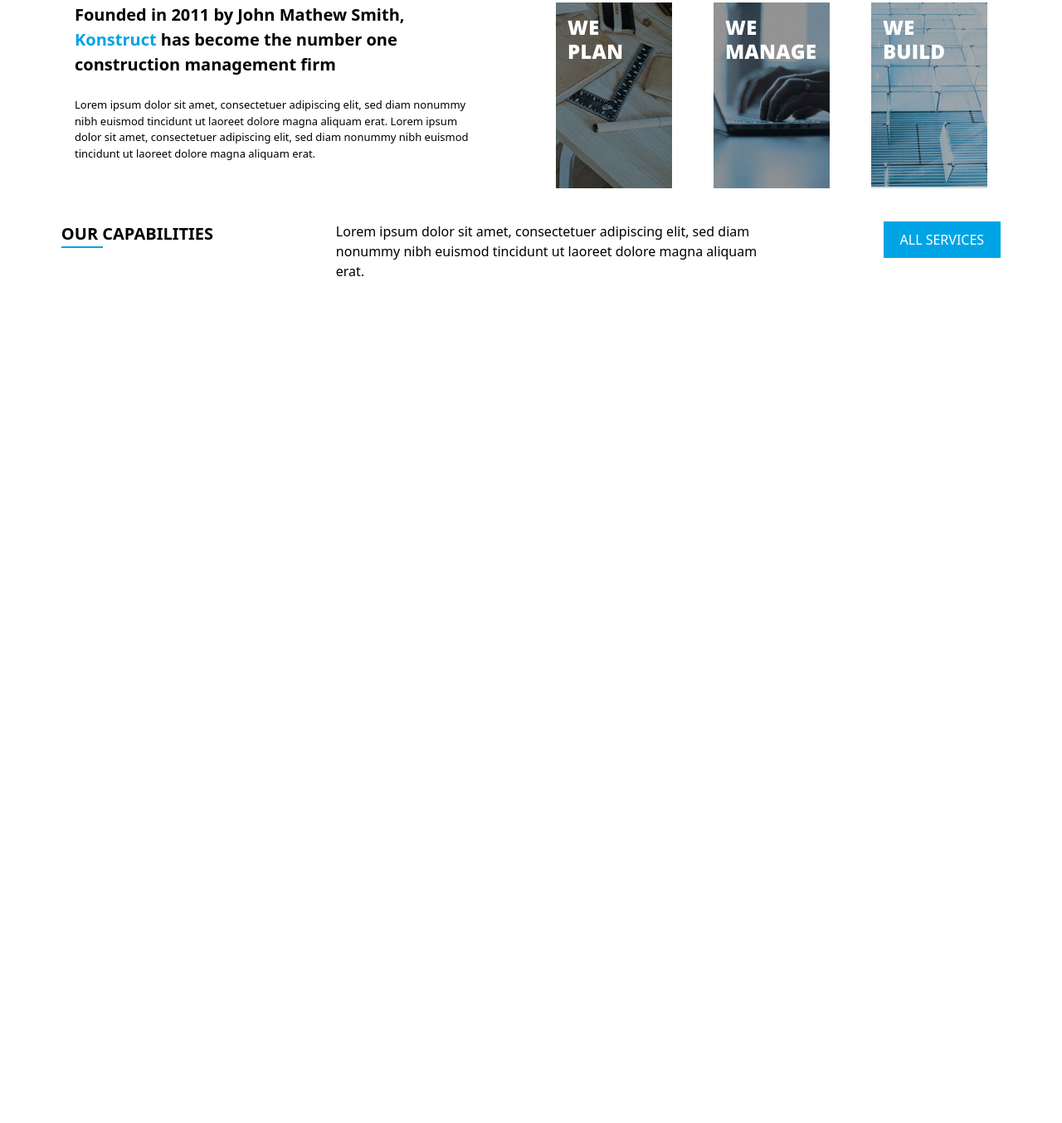
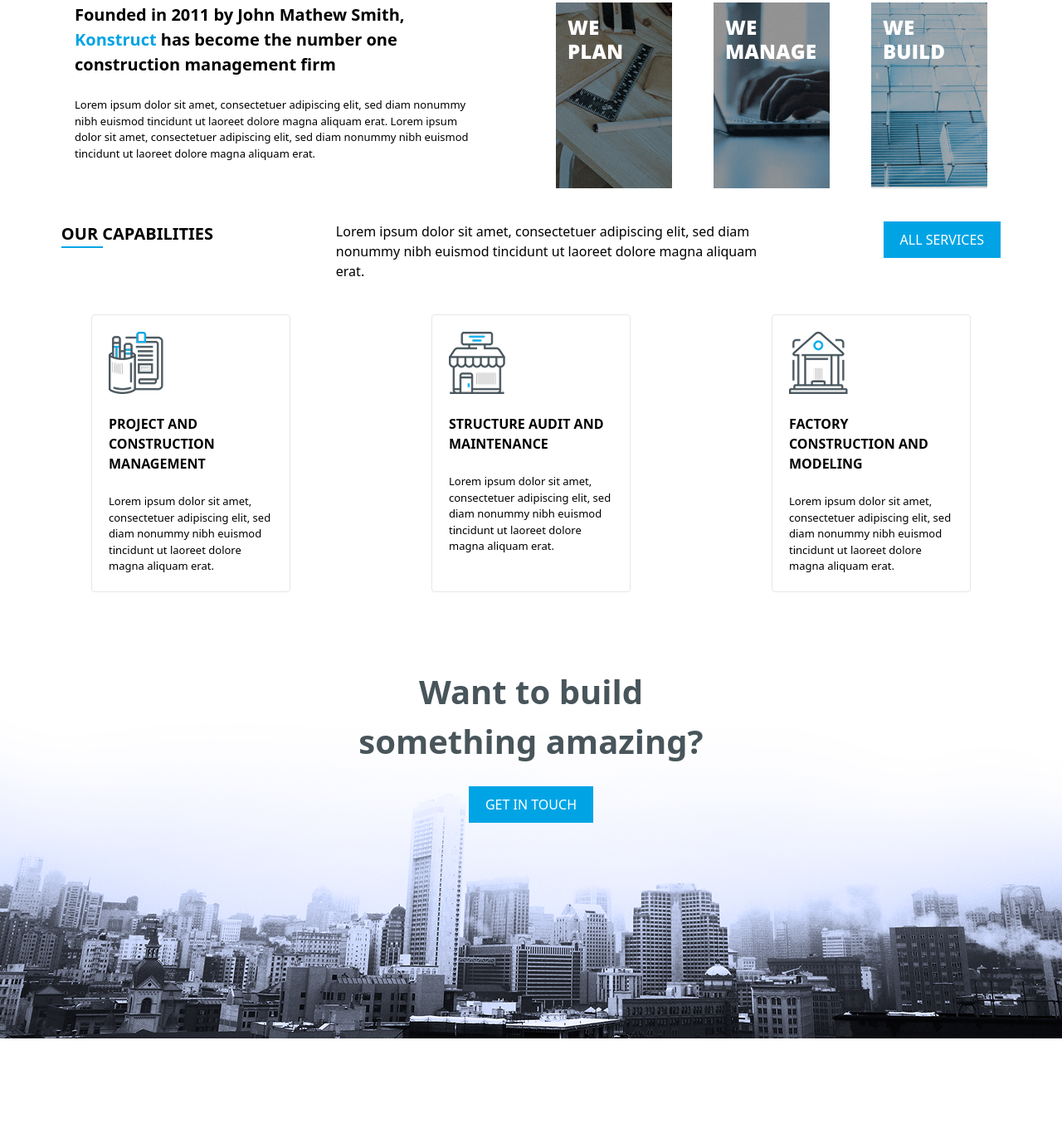
Before and after one commit to Mirzoalievb88/first.home, a website: page src/index.html in a window 1280 px wide. Shown: the part 1209-2563 px from the top of the page at 83% size. Before the commit the page ends 1548 px from the top, so only its background shows below. Drawn offline with nearby package versions, Linux system fonts and the light colour scheme; files that its build step writes are made by us from their sources.

Commit message:
section4

```diff
--- a/src/index.html
+++ b/src/index.html
@@ -58,5 +58,35 @@
             <button class="bg-[#00A4E5] text-[white] p-[10px] px-[20px]">ALL SERVICES</button>
         </div>
     </div>
+    <div class="flex gap-[30px] p-[40px] justify-around">
+        <div class="w-[20%] border-[1px] p-[20px] rounded">
+            <img src="./Bitmap.png">
+            <br>
+            <p class="font-bold">PROJECT AND CONSTRUCTION MANAGEMENT</p>
+            <br>
+            <p class="text-[13px]">Lorem ipsum dolor sit amet, consectetuer adipiscing elit, sed diam nonummy nibh euismod tincidunt ut laoreet dolore magna aliquam erat.</p>
+        </div>
+        <div class="w-[20%] border-[1px] p-[20px] rounded">
+            <img src="./Bitmap (1).png">
+            <br>
+            <p class="font-bold">STRUCTURE AUDIT AND MAINTENANCE</p>
+            <br>
+            <p class="text-[13px]">Lorem ipsum dolor sit amet, consectetuer adipiscing elit, sed diam nonummy nibh euismod tincidunt ut laoreet dolore magna aliquam erat.</p>
+        </div>
+        <div class="w-[20%] border-[1px] p-[20px] rounded">
+            <img src="./Bitmap (2).png">
+            <br>
+            <p class="font-bold">FACTORY CONSTRUCTION AND MODELING</p>
+            <br>
+            <p class="text-[13px]">Lorem ipsum dolor sit amet, consectetuer adipiscing elit, sed diam nonummy nibh euismod tincidunt ut laoreet dolore magna aliquam erat.</p>
+        </div>
+    </div>
+    <div class="name2 h-[75vh] p-[50px]">
+        <div class="text-center">
+            <p class="font-bold text-[40px] text-[#48555B]">Want to build <br>something amazing?</p><br>
+            <button class="bg-[#00A4E5] text-[white] p-[10px] px-[20px]">GET IN TOUCH</button>
+        </div>
+    </div>
+
 </body>
 </html>
--- a/src/input.css
+++ b/src/input.css
@@ -5,3 +5,6 @@
 .name1 {
     background-image: url(./bg.png);
 }
+.name2 {
+    background-image: url(./backg.png);
+}
```
Also changed, not shown: src/Bitmap (1).png (added), src/Bitmap (2).png (added), src/Bitmap.png (added), src/backg.png (added).
